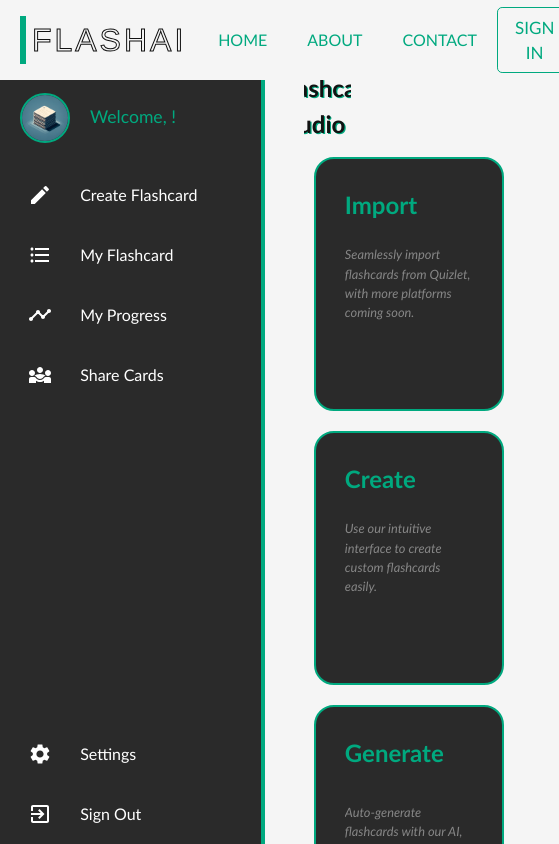
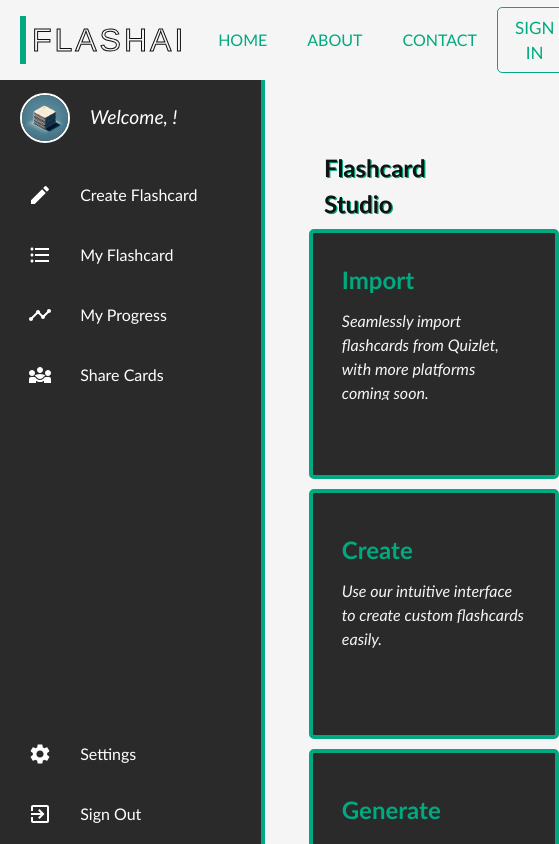
Before and after one commit to amaninderpreetsingh/studyToolNextjs, a Next.js app: page /generate in a window 390 px wide. Shown: the top 844 px of the page, 559 px wide, since content can reach past the window. Built offline with nearby package versions, Linux system fonts and the light colour scheme; no server answers.

Commit message:
working buttons on generate page

```diff
--- a/src/app/(main)/generate/page.js
+++ b/src/app/(main)/generate/page.js
@@ -1,54 +1,85 @@
 "use client";
 
 import React, { useState } from "react";
-import Navbar from "@/components/navbar/Navbar";
 import "@/app/globals.css";
 import Generator from "@/components/flashcards/Generator";
 
-function flashcardsCreatingScreen() {
+function FlashcardsCreatingScreen() {
+  // State to manage visibility of each section
+  const [visibleSection, setVisibleSection] = useState("");
+
+  const handleButtonClick = (section) => {
+    setVisibleSection(section);
+  };
+
   return (
     <>
-      <Navbar />
       <div className="CenterContent">
-        <h1 className="Heading HomeHeading">Flashcard Studio</h1>
+        <h1 className="Heading">Flashcard Studio</h1>
         <div>
           <div className="card-container">
-            <div class="card">
-              <div class="card-details">
-                <p class="text-title">Import</p>
-                <p class="text-body">
+            <div className="card">
+              <div className="card-details">
+                <p className="text-title">Import</p>
+                <p className="text-body">
                   Seamlessly import flashcards from Quizlet, with more platforms
                   coming soon.
                 </p>
               </div>
-              <button class="card-button">Begin Import</button>
+              <button
+                className="card-button"
+                onClick={() => handleButtonClick("import")}
+              >
+                Begin Import
+              </button>
             </div>
-            <div class="card">
-              <div class="card-details">
-                <p class="text-title">Create</p>
-                <p class="text-body">
+            <div className="card">
+              <div className="card-details">
+                <p className="text-title">Create</p>
+                <p className="text-body">
                   Use our intuitive interface to create custom flashcards
                   easily.
                 </p>
               </div>
-              <button class="card-button">New Flashcards</button>
+              <button
+                className="card-button"
+                onClick={() => handleButtonClick("create")}
+              >
+                New Flashcards
+              </button>
             </div>
-            <div class="card">
-              <div class="card-details">
-                <p class="text-title">Generate</p>
-                <p class="text-body">
+            <div className="card">
+              <div className="card-details">
+                <p className="text-title">Generate</p>
+                <p className="text-body">
                   Auto-generate flashcards with our AI, directly from your
                   notes.
                 </p>
               </div>
-              <button class="card-button">Auto-Create</button>
+              <button
+                className="card-button"
+                onClick={() => handleButtonClick("generate")}
+              >
+                Auto-Create
+              </button>
             </div>
           </div>
         </div>
-        <Generator />
+        {/* Conditionally rendered sections */}
+        {visibleSection === "import" && (
+          <section className="SectionL">Content for Import</section>
+        )}
+        {visibleSection === "create" && (
+          <section className="SectionL">Content for Create</section>
+        )}
+        {visibleSection === "generate" && (
+          <section className="SectionL">
+            <Generator />
+          </section>
+        )}
       </div>
     </>
   );
 }
 
-export default flashcardsCreatingScreen;
+export default FlashcardsCreatingScreen;
--- a/src/app/(main)/layout.js
+++ b/src/app/(main)/layout.js
@@ -1,4 +1,5 @@
 import Sidebar from "../../components/sidebar/Sidebar";
+import Navbar from "@/components/navbar/Navbar";
 import { ClerkProvider } from "@clerk/nextjs";
 export const metadata = {
   title: "Next.js",
@@ -10,6 +11,7 @@
     <ClerkProvider>
       <html lang="en">
         <body>
+          <Navbar />
           <Sidebar />
           <div className="App">{children}</div>
         </body>
--- a/src/app/globals.css
+++ b/src/app/globals.css
@@ -144,12 +144,10 @@
   display: flex;
   height: 75px;
   align-items: center;
-  /* background-color: white; */
   padding: 20px;
   margin-bottom: 10px;
   font-family: 'Trebuchet MS', 'Lucida Sans Unicode', 'Lucida Grande', 'Lucida Sans', Arial, sans-serif;
   font-size: 1em; /* Normalizing font size */
-  /* background-image: linear-gradient(to bottom, whitesmoke, var(--secondary-color)); */
 }
 
 @keyframes moveBackground {
@@ -174,7 +172,7 @@
   display: flex; /* Aligns the image inside the container */
   justify-content: center;
   align-items: center;
-  border: 2px solid var(--accent-color);
+  border: 2px solid white;
 }
 
 .ProfileImage img {
@@ -184,19 +182,27 @@
 }
 
 .ProfileName {
-  color: var(--accent-color); /* Text color for name */
-  font-size: 1.1em; /* Adjusted font size for the name */
+  color: white; /* Text color for name */
+  font-size: 1.2em; /* Adjusted font size for the name */
   overflow: hidden;
   text-overflow: ellipsis;
   max-width: 90%;
   font-weight: 400;
+  font-style: italic;
 }
 
 .Heading {
   display: flex;
-  background-color: whitesmoke; /* Background color */
-  margin: 1% 0 1% 0; /* Top, Right, Bottom margins + Left margin to account for sidebar */
+  margin: 150px 0px 0px 0px; /* Top, Right, Bottom margins + Left margin to account for sidebar */
   height: 20%;
+  font-weight: bold;
+  font-size: clamp(1.5rem, 5vw, 4rem);
+  color: var(--primary-color);
+  text-overflow: ellipsis;
+  max-width: 100vw;
+  padding: 0 20px;
+  z-index: 10;
+  text-shadow: .05em .05em 0px var(--accent-color);
 }
 
 .Heading2 {
@@ -531,18 +537,18 @@
   width: 100%;
   filter: drop-shadow(0 0 23px var(--animation-color))
 }
-
+/* Flex container to align and justify card items */
 .card-container {
   display: flex;
   justify-content: space-around;
   align-items: center;
   flex-wrap: wrap;
-  margin-top: 10%;
+  margin-top: 5%;
 }
 
 .card {
   width: 32%;
-  min-width: 250px; /* Ensures cards have a minimum width */
+  min-width: 250px;
   height: 250px;
   border-radius: 5px;
   background: var(--background-color);
@@ -550,9 +556,9 @@
   padding: 1.8rem;
   border: 4px solid var(--accent-color);
   transition: 0.5s ease-out;
-  overflow:visible;
+  overflow: visible;
   font-family: 'Trebuchet MS', 'Lucida Sans Unicode', 'Lucida Grande', 'Lucida Sans', Arial, sans-serif;
-  margin: 5px; /* Adds a little space between cards when they wrap */
+  margin: 5px;
 }
 
 @media (max-width: 768px) {
@@ -562,16 +568,16 @@
   }
 
   .card {
-    width: 80%; /* Adjust width for smaller screens */
+    width: 80%;
   }
 }
 
 .card-details {
   color: var(--accent-color);
-  height: 100%;
-  gap: .5em;
+  height: 75%;
   display: grid;
   place-content: center;
+  gap: .7em;
 }
 
 .card-button {
@@ -583,15 +589,19 @@
   padding: .4rem 1rem;
   position: absolute;
   left: 50%;
-  bottom: 0;
-  opacity: 0;
-  transition: 0.3s ease-out;
+  bottom: 10px; /* Adjust as necessary for visual appearance */
+  transform: translateX(-50%);
+  opacity: 0; /* Initially hidden */
+  transition: opacity 0.3s ease-out;
   border-radius: .3em;
   font-weight: 500;
-  z-index: 1;
+  z-index: 10;
 }
 
-/* Adjust button hover effect */
+.card:hover .card-button {
+  opacity: 1;
+}
+
 .card-button:hover {
   background-image: linear-gradient(to bottom, var(--secondary-color), var(--accent-color));
 }
@@ -602,108 +612,14 @@
   overflow: hidden;
 }
 
-.card-container {
-  display: flex;
-  justify-content: space-around;
-  align-items: center;
-  flex-wrap: wrap;
-}
-
-.card {
-  width: 20%;
-  min-width: 190px; /* Ensures cards have a minimum width */
-  height: 254px;
-  border-radius: 20px;
-  background: var(--background-color);
-  position: relative;
-  padding: 1.8rem;
-  border: 2px solid var(--accent-color);
-  transition: 0.5s ease-out;
-  overflow: visible;
-  font-family: 'Trebuchet MS', 'Lucida Sans Unicode', 'Lucida Grande', 'Lucida Sans', Arial, sans-serif;
-  margin: 10px; /* Adds a little space between cards when they wrap */
-}
-
-@media (max-width: 768px) {
-  .card-container {
-    flex-direction: column;
-    align-items: center;
-  }
-
-  .card {
-    width: 80%; /* Adjust width for smaller screens */
-  }
-}
-
-.card-details {
-  color: var(--accent-color);
-  height: 100%;
-  gap: .5em;
-  display: grid;
-  place-content: center;
-}
-
-.card-button {
-  width: 60%;
-  border: none;
-  background-color: var(--accent-color);
-  color: var(--primary-color);
-  font-size: 1rem;
-  padding: .4rem 1rem;
-  position: absolute;
-  left: 50%;
-  bottom: 0;
-  opacity: 0;
-  transition: 0.3s ease-out;
-  border-radius: .3em;
-  font-weight: 500;
-  border-color: var(--accent-color);
-  z-index: 1;
-}
-
-/* Adjust button hover effect */
-.card-button:hover {
-  background-image: linear-gradient(to bottom, var(--secondary-color), var(--accent-color));
-}
-
-
-.text-body {
-  color: rgb(134, 134, 134);
-  font-style: italic;
-  font-size: .8em;
-}
-
 .text-title {
   font-size: 1.5em;
   font-weight: bold;
 }
 
-/* Card hover effect */
 .card:hover {
   border-color: var(--secondary-color);
-  box-shadow: 0 4px 18px 0 rgba(0, 0, 0, 0.25);
-}
-
-.card:hover .card-button {
-  transform: translate(-50%, 50%);
-  opacity: 1;
-}
-
-.text-title {
-  font-size: 1.5em;
-  font-weight: bold;
-  position:absolute;
-}
-
-/* Card hover effect */
-.card:hover {
-  border-color: var(--secondary-color);
-  box-shadow: 0 4px 18px 0 rgba(0, 0, 0, 0.25);
-}
-
-.card:hover .card-button {
-  transform: translate(-50%, 50%);
-  opacity: 1;
+  box-shadow: 0 4px 18px rgba(0, 0, 0, 0.25);
 }
 
 .contain2 {
```
